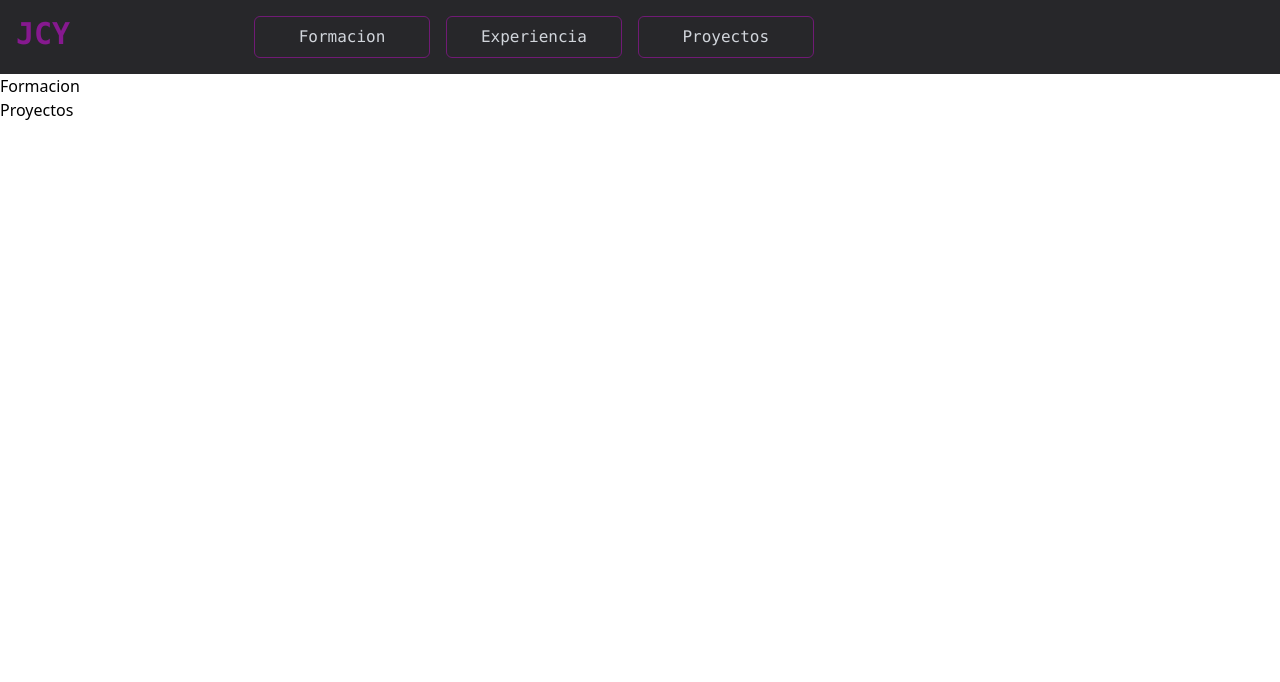
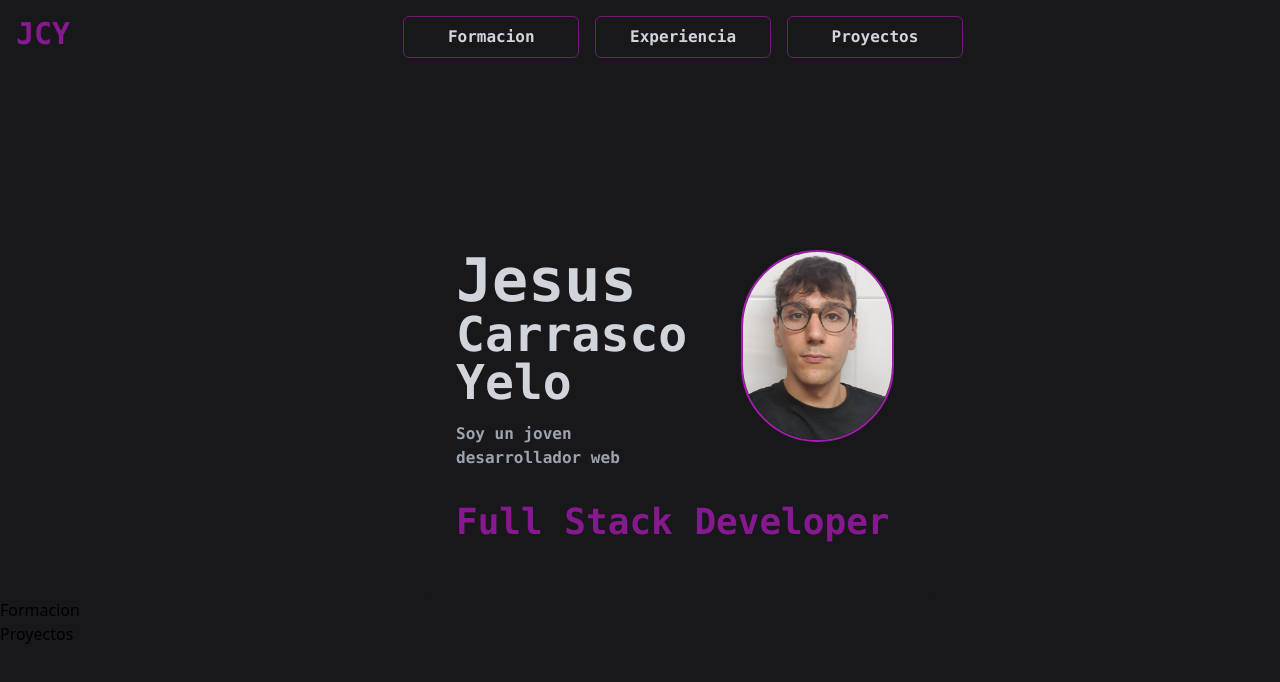
Before and after one commit to Jesuscy/Portfolio, a React (Vite) app: page / in a window 1280 px wide. Shown: the top 682 px of the page. Built offline with nearby package versions, Linux system fonts and the light colour scheme.

Commit message:
Add Presentation Card

```diff
--- a/src/App.jsx
+++ b/src/App.jsx
@@ -5,8 +5,10 @@ function App() {
 
   return (
     <>
+        <div className='w-full flex flex-col md:flex-row bg-zinc-800'>
+
         <Home/>
-
+       </div>
     </>
   )
 }
--- a/src/comon/Navbar.jsx
+++ b/src/comon/Navbar.jsx
@@ -3,11 +3,11 @@ import '../index.css'
 
 export const Navbar = () => {
   return (
-    <div className='w-full flex flex-col md:flex-row bg-zinc-800'>
+    <div className='w-full flex flex-col md:flex-row'>
       <div className='p-4 text-3xl font-bold font-mono text-fuchsia-800'>
         JCY
       </div>
-      <div className='w-full flex justify-center md:justify-start'>
+      <div className='w-full flex justify-center font-bold'>
         <div className='w-full md:w-3/4 flex flex-col md:flex-row p-2 text-gray-300 justify-center md:justify-center'>
           <div className='w-full md:w-1/5 m-2 p-2 text-center font-mono border border-fuchsia-900 rounded-md cursor-pointer hover:bg-zinc-700'>
             Formacion
--- /dev/null
+++ b/src/comon/Presentacion.jsx
@@ -0,0 +1,27 @@
+import React from 'react'
+import fotocv from '../../src/img/fotocv.jpg'
+export const Presentacion = () => {
+    return (
+        <div className="w-full flex justify-center">
+
+            <div className='w-2/5 flex flex-col p-4 ml-20 mt-20 bg-zinc-900 rounded-md'>
+                <div className='w-full flex flex-row'>
+                    <div className='w-2/3 pt-20 flex flex-col'>
+                        <div className='pl-4 font-mono font-bold text-6xl text-gray-300'>Jesus</div>
+                        <div className='pl-4 font-mono font-bold text-5xl text-gray-300'>Carrasco Yelo</div>
+                        <div className='p-4 font-mono font-bold text-gray-400'>
+                            <p>Soy un joven desarrollador web</p>
+                        </div>
+                    </div>
+
+                    <div className='w-1/2 mt-20 flex justify-center'>
+                    <img src={fotocv} alt="Foto CV" className='w-47 h-48 border-2 border-fuchsia-700 object-cover rounded-full'/>
+                    </div>
+                </div>
+                <div className='p-4 pb-10 font-mono font-bold text-4xl text-fuchsia-800'>Full Stack Developer</div>
+
+            </div>
+        </div>
+
+    )
+}
--- a/src/components/Home.jsx
+++ b/src/components/Home.jsx
@@ -1,14 +1,18 @@
 import { Formacion } from '../comon/Formacion'
 import { Navbar } from '../comon/Navbar'
+import { Presentacion } from '../comon/Presentacion'
 import { Proyectos } from '../comon/Proyectos'
 import '../index.css'
 
 export const Home = () => {
   return (
     <>
+    <div className='w-full h-screen flex flex-col bg-zinc-900'>
     <Navbar/>
+    <Presentacion/>
     <Formacion/>
     <Proyectos/>
+    </div>
     </>
     )
 }
```
Also changed, not shown: src/img/fotocv.jpg (added).
